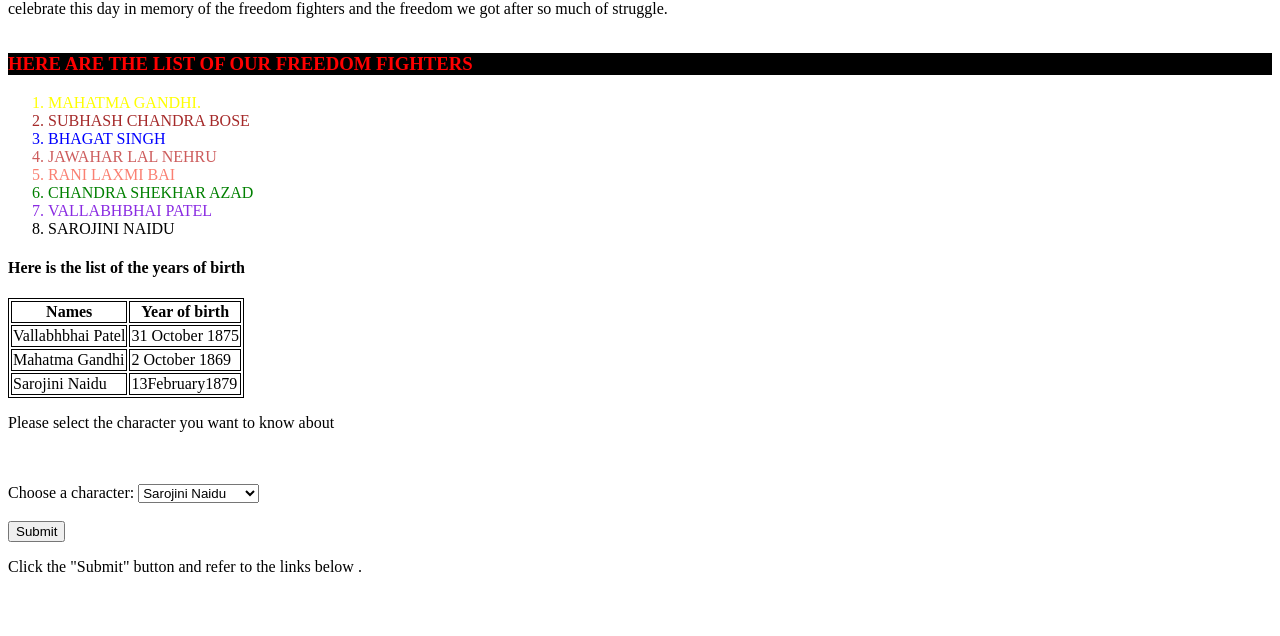
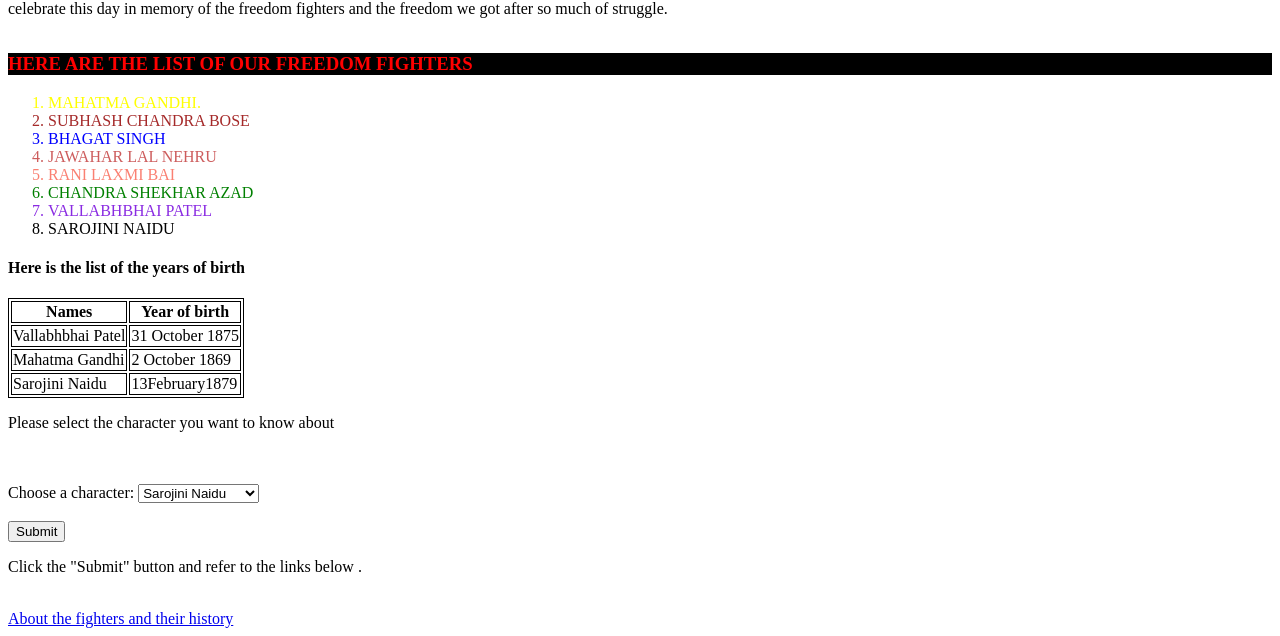
Before and after one commit to shagun2005/Freedom-fighters-, a plain HTML site: page index.html in a window 1280 px wide. Shown: the part 1255-1891 px from the top of the page. Drawn offline with Linux system fonts and the light colour scheme.

Commit message:
last edit

```diff
--- a/index.html
+++ b/index.html
@@ -68,5 +68,6 @@ table, th, td {
 </form>
 <p>Click the "Submit" button and refer to the links below .</p>
 <br>
+<a href=https://leverageedu.com/blog/indian-freedom-fighters/#:~:text=Important%20Indian%20Freedom%20Fighters%20and,Jawaharlal%20Nehrua> About the fighters and their history</a>
 </body>
 </html>
```
